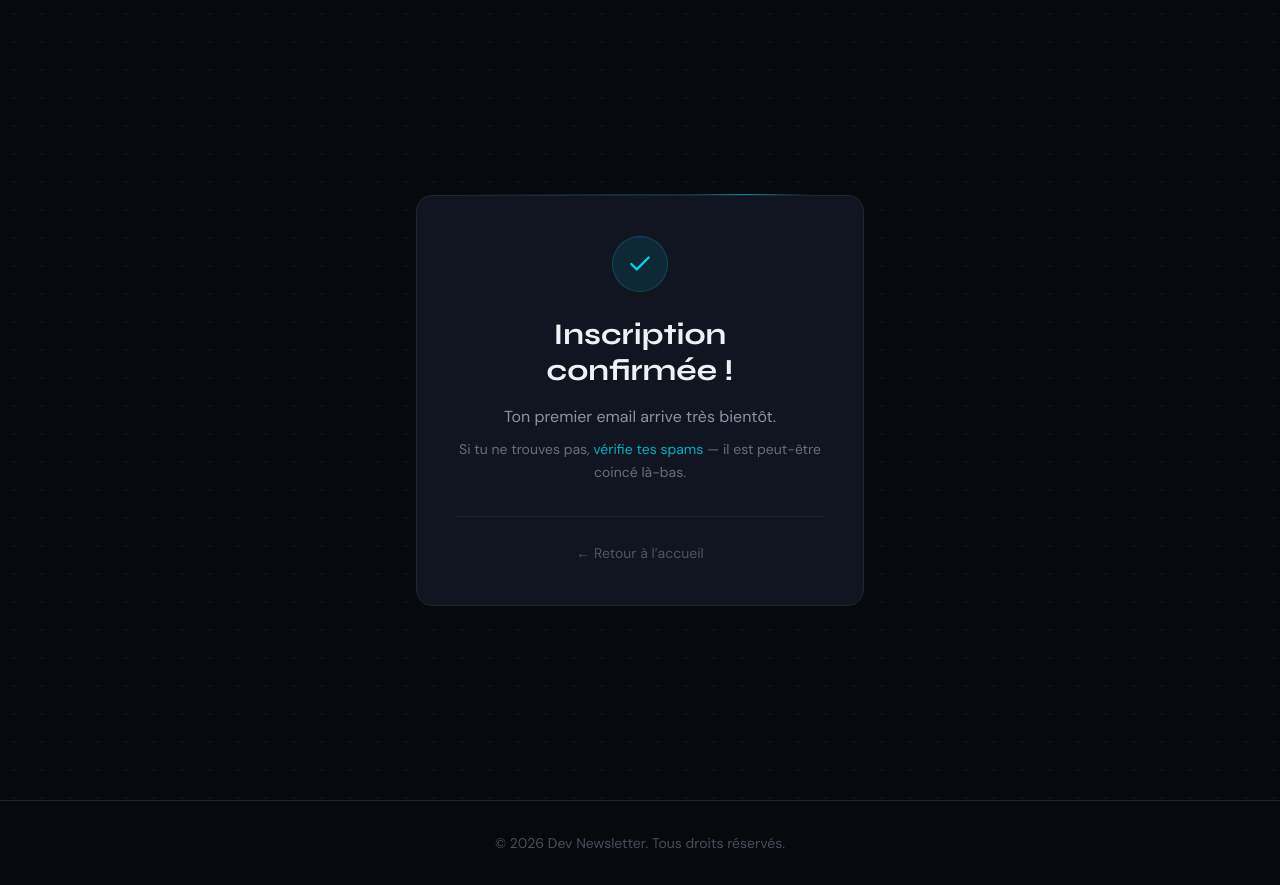
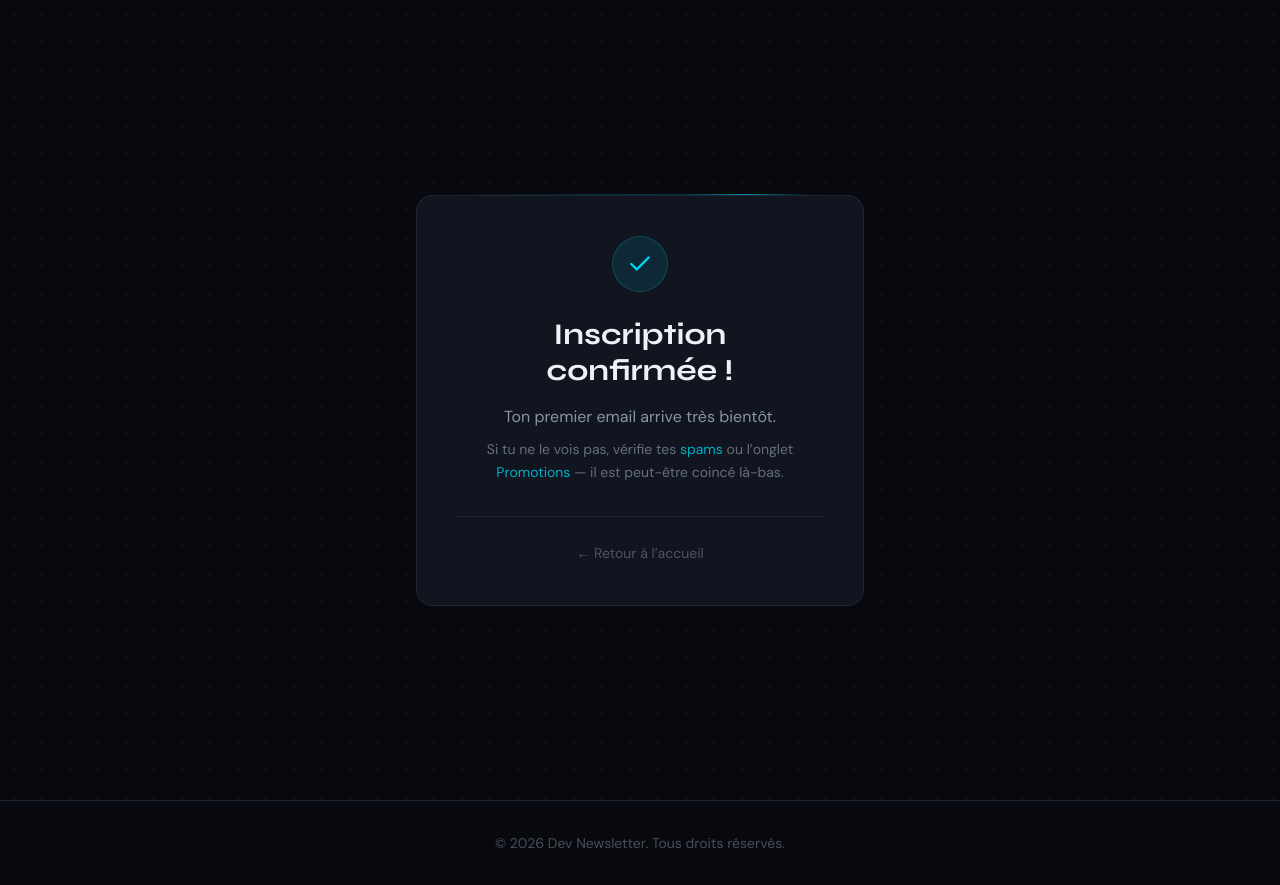
Before and after one commit to adnan974/yt-landing-page, a Next.js app: page /confirmation in a window 1280 px wide. Built offline with nearby package versions, Linux system fonts and the light colour scheme.

Commit message:
fix: update confirmation message for clarity on email delivery options

```diff
--- a/app/confirmation/page.tsx
+++ b/app/confirmation/page.tsx
@@ -58,9 +58,10 @@ export default function ConfirmationPage() {
               Ton premier email arrive très bientôt.
             </p>
             <p className="text-[#8a94a6]/70 text-sm leading-relaxed">
-              Si tu ne trouves pas,{" "}
-              <span className="text-[#00d4ef]/80">vérifie tes spams</span> — il
-              est peut-être coincé là-bas.
+              Si tu ne le vois pas, vérifie tes{" "}
+              <span className="text-[#00d4ef]/80">spams</span> ou l&rsquo;onglet{" "}
+              <span className="text-[#00d4ef]/80">Promotions</span>{" "}
+              — il est peut-être coincé là-bas.
             </p>
 
             {/* Divider */}
```
